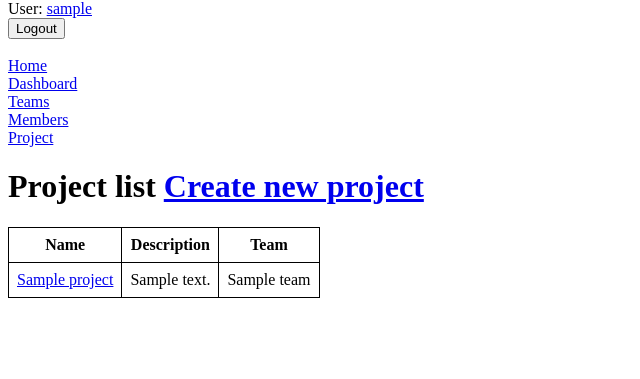
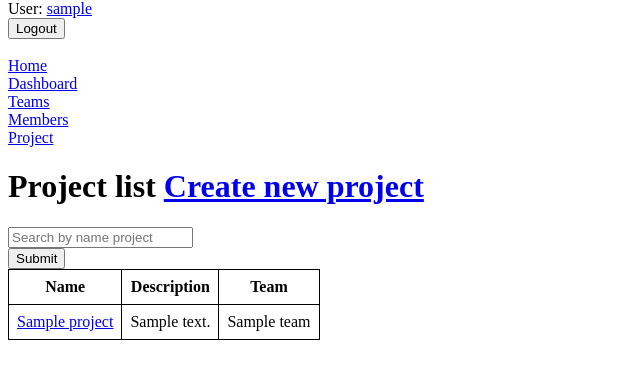
Before and after one commit to msubchak/team-task-manager, a Django app: page /project/ in a window 1280 px wide. Shown: the part 80-459 px from the top of the page, without its empty margins (0-640 px from the left). Run offline with Django 5.2, Linux system fonts and the light colour scheme; a user stored in the database is signed in; tables that the repository leaves empty hold one stand-in row (values such as "Sample post").

Commit message:
feat: Add search by name to ProjectListView

```diff
--- a/tasks/forms.py
+++ b/tasks/forms.py
@@ -68,3 +68,14 @@ class ProjectCreateForm(forms.ModelForm):
     class Meta:
         model = Project
         fields = ("name", "description", "team",)
+
+
+class ProjectSearchForm(forms.Form):
+    name = forms.CharField(
+        max_length=255,
+        required=False,
+        label="",
+        widget=forms.TextInput(
+            attrs={"placeholder": "Search by name project"}
+        )
+    )
--- a/tasks/views.py
+++ b/tasks/views.py
@@ -9,7 +9,8 @@ from django.urls import reverse_lazy
 from django.views import generic
 from django.views.generic import ListView, DetailView, CreateView, UpdateView, DeleteView
 
-from tasks.forms import TaskForm, WorkerTaskSearchForm, WorkerSearchForm, WorkerCreateForm, ProjectCreateForm
+from tasks.forms import TaskForm, WorkerTaskSearchForm, WorkerSearchForm, WorkerCreateForm, ProjectCreateForm, \
+    ProjectSearchForm
 from tasks.models import Worker, Task, Project, Team
 
 
@@ -199,6 +200,20 @@ class ProjectListView(LoginRequiredMixin, generic.ListView):
     model = Project
     paginate_by = 5
 
+    def get_context_data(self, **kwargs):
+        context = super(ProjectListView, self).get_context_data(**kwargs)
+        name = self.request.GET.get("name", "")
+        context["search_form"] = ProjectSearchForm(
+            initial={"name": name}
+        )
+        return context
+
+    def get_queryset(self):
+        form = ProjectSearchForm(self.request.GET)
+        if form.is_valid():
+            return Project.objects.filter(name__icontains=form.cleaned_data["name"])
+        return self.queryset
+
 class ProjectDetailView(LoginRequiredMixin, generic.DetailView):
     model = Project
 
--- a/templates/tasks/project_list.html
+++ b/templates/tasks/project_list.html
@@ -4,6 +4,10 @@
     Project list
     <a href="{% url 'tasks:project-create' %}">Create new project</a>
   </h1>
+  <form method="get" action="">
+    {{ search_form }}
+    <input type="submit">
+  </form>
   {% if project_list %}
     <table class="project-table">
       <thead>
@@ -32,6 +36,6 @@
       </tbody>
     </table>
   {% else %}
-    <h2>No team found</h2>
+    <h2>No projects found</h2>
   {% endif %}
 {% endblock %}
```
